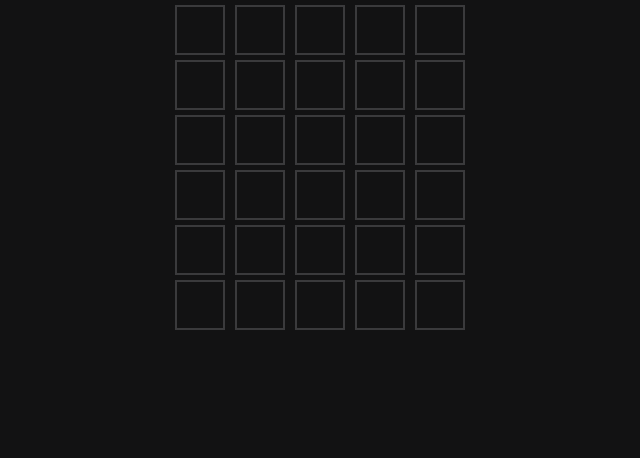
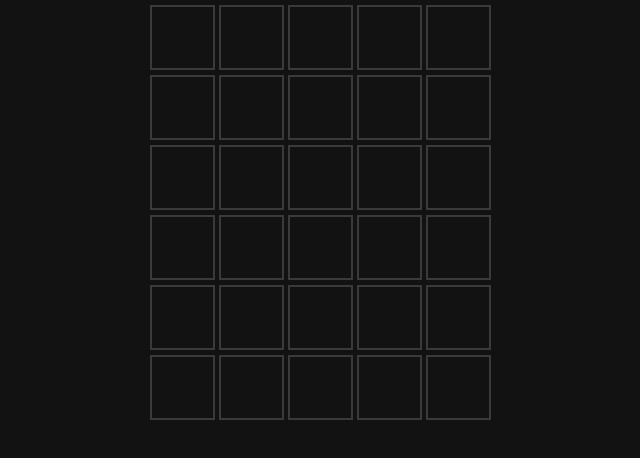
Before and after one commit to JabobKrauskopf/wordle-remake, a Next.js app: page / in a window 1280 px wide. Shown: the top 458 px of the page, without its empty margins (320-960 px from the left). Built offline with nearby package versions, Linux system fonts and the light colour scheme.

Commit message:
Change styling

```diff
--- a/src/components/wordle-grid.tsx
+++ b/src/components/wordle-grid.tsx
@@ -14,14 +14,15 @@ const Cell = ({ value, diff }: CellProps) => {
     <Flex
       borderWidth="2px"
       borderColor="#3a3a3c"
-      boxSize="50px"
-      marginX="5px"
+      boxSize="65px"
+      marginX="2px"
       textAlign="center"
       justifyContent="center"
       alignContent="center"
       flexDirection="column"
       backgroundColor={color}
       fontWeight="bold"
+      fontSize="32px"
     >
       {value}
     </Flex>
--- a/src/pages/index.tsx
+++ b/src/pages/index.tsx
@@ -47,6 +47,7 @@ const App: NextPage = () => {
 
   const onInput = (value: string) => {
     currentInput.length < maxWordLength &&
+      gameState == "unknown" &&
       setCurrentInput(`${currentInput}${value}`);
   };
 
@@ -55,13 +56,7 @@ const App: NextPage = () => {
   };
 
   const onEnter = () => {
-    if (currentInput.toLowerCase() == solution) {
-      setGameState("won");
-      alert("You have won.");
-    } else if (
-      gameState == "unknown" &&
-      currentInput.length === maxWordLength
-    ) {
+    if (gameState == "unknown" && currentInput.length === maxWordLength) {
       if (!wordList.includes(currentInput.toLowerCase())) {
         alert(`${currentInput} is not in the wordlist.`);
         return;
@@ -72,6 +67,10 @@ const App: NextPage = () => {
         setGameState("lost");
         alert("You have lost.");
       }
+    }
+    if (currentInput.toLowerCase() == solution) {
+      setGameState("won");
+      alert("You have won.");
     }
   };
 
```
